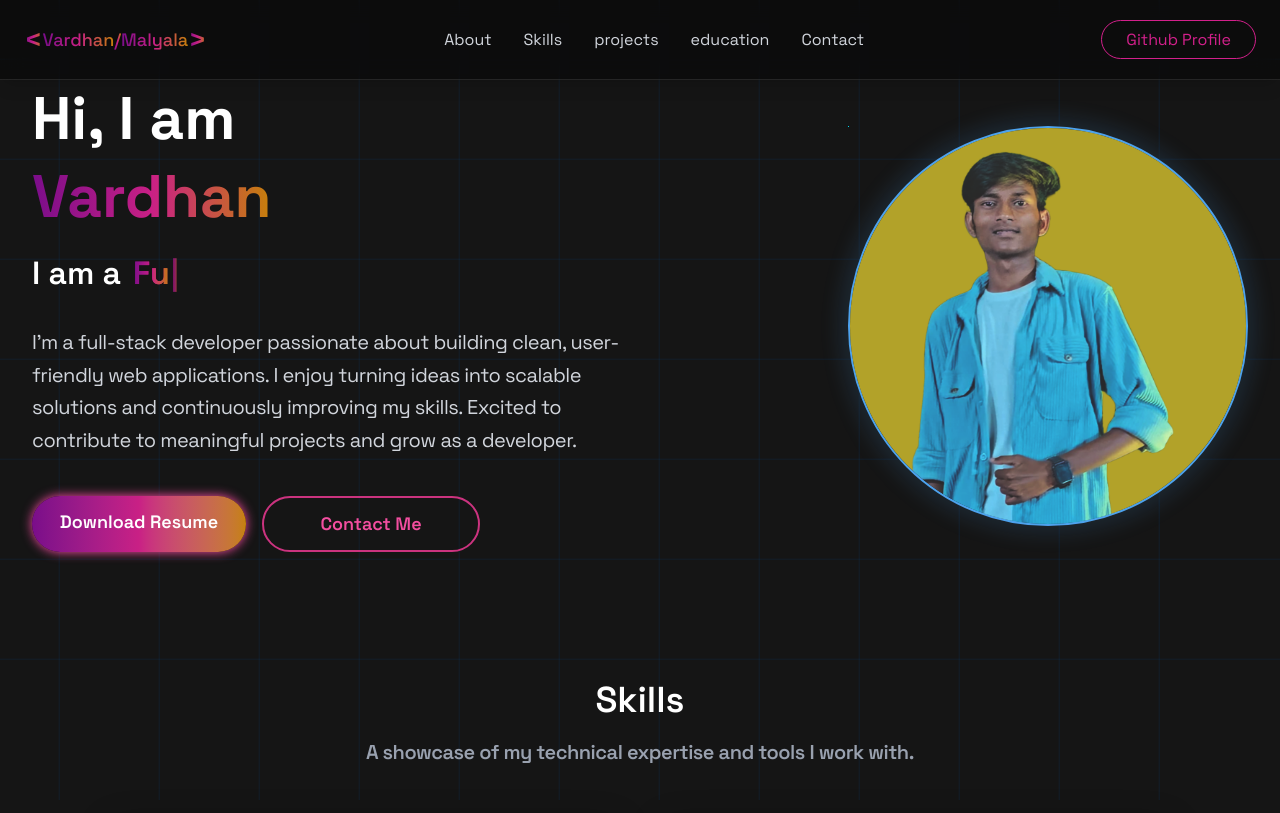
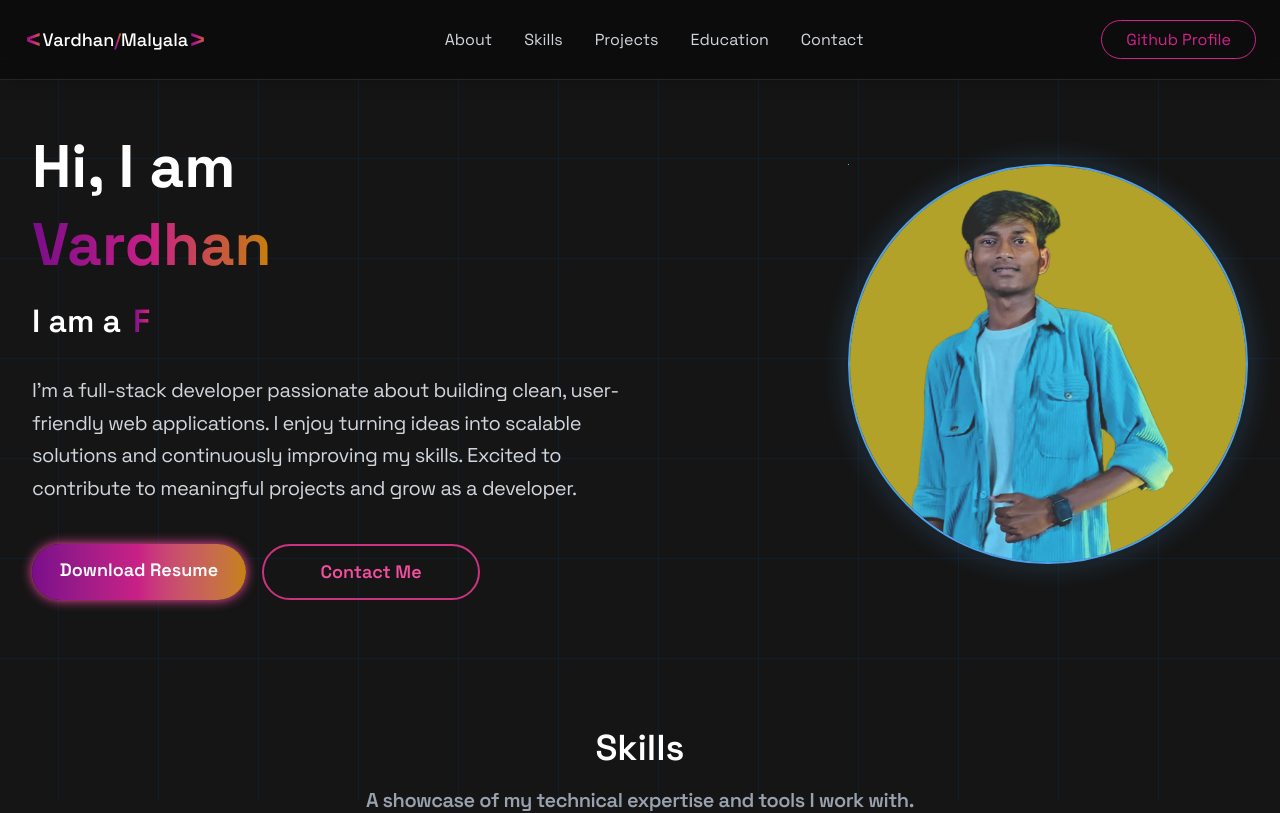
Before and after one commit to Vardhan09-web/Vardhan-Malyala-Portfolio, a React (Vite) app in the folder portfolio/: page / in a window 1280 px wide. Shown: the top 813 px of the page. Built offline with nearby package versions, Linux system fonts and the light colour scheme.

Commit message:
layout adjustments

```diff
--- a/portfolio/src/components/Hero.jsx
+++ b/portfolio/src/components/Hero.jsx
@@ -23,7 +23,7 @@ const headContentAnimation = {
 const Hero = () => {
   return (
     <div
-      id="About"
+      id="about"
       className="relative flex w-full justify-center overflow-hidden px-8 py-20 md:py-16 lg:py-20"
       style={{
         clipPath: "polygon(0 0, 100% 0, 100% 100%, 70% 95%, 0 100%)",
@@ -33,7 +33,8 @@ const Hero = () => {
         {...headContainerAnimation}
         className="relative z-10 flex w-full max-w-screen-xl flex-col items-center justify-between md:flex-row"
       >
-        <div className="order-2 flex w-full flex-col items-center gap-6 text-center md:order-1 md:items-start md:text-left">
+        <div className="order-2 flex w-full flex-col items-center gap-6 text-center md:order-1 md:items-start md:text-left md:mt-12">
+
           <motion.div {...headTextAnimation}>
             <h1 className="text-[50px] font-bold leading-[68px] text-white md:text-[50px] lg:text-[60px] md:leading-[68px] lg:leading-[78px]">
               Hi, I am <br />{" "}
@@ -53,7 +54,6 @@ const Hero = () => {
             </div>
           </motion.div>
 
-          {/* Description */}
           <motion.div {...headContentAnimation}>
             <p className="mb-4 text-lg leading-loose text-gray-300 md:text-xl lg:text-2xl">
               {Bio.description}
@@ -95,7 +95,8 @@ const Hero = () => {
             </motion.a>
           </motion.div>
         </div>
-        <div className="order-1  mt-5 mb-10 flex w-full justify-center md:order-2 md:mb-0 md:justify-end">
+        <div className="order-1 mb-10 flex w-full justify-center md:order-2 md:mb-0 md:justify-end md:mt-12">
+
           <motion.div {...headContentAnimation}>
             <Tilt>
               <div className="relative z-0 w-[300px] h-[300px] md:w-[380px] md:h-[380px] lg:w-[400px] lg:h-[400px]">
--- a/portfolio/src/components/Navbar.jsx
+++ b/portfolio/src/components/Navbar.jsx
@@ -25,10 +25,10 @@ const Navbar = () => {
           <MenuRounded className="text-white" />
         </div>
         <ul className="hidden gap-8 md:flex">
-  {["About", "Skills", "projects", "education", "Contact"].map((item) => (
+          {["About", "Skills", "Projects", "Education", "Contact"].map((item) => (
             <li key={item}>
               <a
-        href={`#${item}`}
+                href={`#${item.toLowerCase()}`}
                 className="relative text-gray-300 transition-colors hover:text-white group"
               >
                 {item}
@@ -37,6 +37,7 @@ const Navbar = () => {
             </li>
           ))}
         </ul>
+
 
 
         <div className="hidden md:block">
@@ -56,19 +57,19 @@ const Navbar = () => {
           className={`absolute right-0 top-20 flex w-full flex-col items-start gap-4 rounded-b-xl bg-black/95 px-10 py-6 text-white shadow-lg transition-transform duration-500 ease-in-out ${isOpen ? "translate-y-0 opacity-100" : "-translate-y-full opacity-0"}`}
         >
           <li>
-            <a onClick={() => setIsOpen(false)} href="#About" className="text-gray-300 transition-colors hover:text-[#c92085]">About</a>
+            <a onClick={() => setIsOpen(false)} href="#about" className="text-gray-300 transition-colors hover:text-[#c92085]">About</a>
           </li>
           <li>
-            <a onClick={() => setIsOpen(false)} href="#Skills" className="text-gray-300 transition-colors hover:text-[#c92085]">Skills</a>
+            <a onClick={() => setIsOpen(false)} href="#skills" className="text-gray-300 transition-colors hover:text-[#c92085]">Skills</a>
           </li>
           <li>
-            <a onClick={() => setIsOpen(false)} href="#Projects" className="text-gray-300 transition-colors hover:text-[#c92085]">Projects</a>
+            <a onClick={() => setIsOpen(false)} href="#projects" className="text-gray-300 transition-colors hover:text-[#c92085]">Projects</a>
           </li>
           <li>
-            <a onClick={() => setIsOpen(false)} href="#Education" className="text-gray-300 transition-colors hover:text-[#c92085]">Education</a>
+            <a onClick={() => setIsOpen(false)} href="#education" className="text-gray-300 transition-colors hover:text-[#c92085]">Education</a>
           </li>
           <li>
-            <a onClick={() => setIsOpen(false)} href="#Contact" className="text-gray-300 transition-colors hover:text-[#c92085]">Contact</a>
+            <a onClick={() => setIsOpen(false)} href="#contact" className="text-gray-300 transition-colors hover:text-[#c92085]">Contact</a>
           </li>
           <li>
             <a
--- a/portfolio/src/components/Projects.jsx
+++ b/portfolio/src/components/Projects.jsx
@@ -73,7 +73,6 @@ const Projects = () => {
         I have worked on a wide range of projects. Here are some of my good ones.
       </p>
 
-      {/* Navigation Buttons */}
       <nav className="flex flex-wrap justify-center gap-3 sm:gap-4 mb-8">
         {projects.map((project, index) => {
           const isActive = index === currentIndex;
@@ -123,8 +122,6 @@ const Projects = () => {
             className="w-full h-56 sm:h-72 object-cover rounded-2xl shadow-lg shadow-primary-color/40"
           />
         </div>
-
-        {/* Project Details */}
         <div className="details flex-1 w-full text-center md:text-left">
           <div ref={contentRef} className="info mb-3">
             <p
@@ -133,8 +130,6 @@ const Projects = () => {
             >
               {currentProject.title}
             </p>
-
-            {/* Tags */}
             <div className="flex flex-wrap gap-2 justify-center md:justify-start mt-2">
               {currentProject.tags?.map((tag, idx) => (
                 <span
@@ -176,7 +171,6 @@ const Projects = () => {
         </div>
       </div>
 
-      {/* Explore More Section */}
       <div className="w-full flex justify-center mt-12 px-2">
         <div className="w-full max-w-5xl bg-black/30 p-4 sm:p-10 rounded-2xl
           shadow-lg shadow-primary-color/40 border border-gray-700
@@ -189,7 +183,7 @@ const Projects = () => {
             Ready to collaborate on innovative projects? Let’s build something extraordinary together!
           </p>
           <a
-            href="https://github.com/vardhanmalyala"
+            href="https://github.com/vardhan09-web"
             target="_blank"
             rel="noopener noreferrer"
             className="bg-primary-color text-white font-semibold py-3 px-6 sm:px-10
--- a/portfolio/src/components/Skills.jsx
+++ b/portfolio/src/components/Skills.jsx
@@ -49,7 +49,7 @@ import Tilt from "react-parallax-tilt";
 
 const Skills = () => {
     return (
-        <div id="Skills" className="flex flex-col items-center justify-center relative z-10">
+        <div id="skills" className="flex flex-col items-center justify-center relative z-10">
             <div className="flex w-full max-w-screen-xl flex-col items-center justify-between gap-3 md:gap-4 px-4 sm:px-6 lg:px-8">
                 <h2 className="text-4xl sm:text-5xl lg:text-6xl font-semibold text-center mt-5 md:mt-12 text-white">
                     Skills
--- a/portfolio/src/data/constants.js
+++ b/portfolio/src/data/constants.js
@@ -43,6 +43,7 @@ export const Bio = {
     "https://drive.google.com/file/d/1VfPX4sCIwqHBo2zvkvx0PLl-f8uaXWLS/view?usp=sharing",
   linkedin: "https://linkedin.com/in/vardhan-malyala-b82606294/",
   github:"https://github.com/Vardhan09-web",
+  leetcode:"https://leetcode.com/u/Vardhan_malyala/"
 };
 export const skills = [
   {
--- a/portfolio/src/index.css
+++ b/portfolio/src/index.css
@@ -10,11 +10,10 @@ body {
 }
 
 
-span,
 .primary-color {
   background-image: linear-gradient(to right, #7a0d8a, #c92085, #c68109);
   -webkit-background-clip: text;
-  color: transparent;
+  -webkit-text-fill-color: transparent;
 }
 
 .bg-primary-color {
```
Lines whose indentation alone changed are shown as unchanged.
